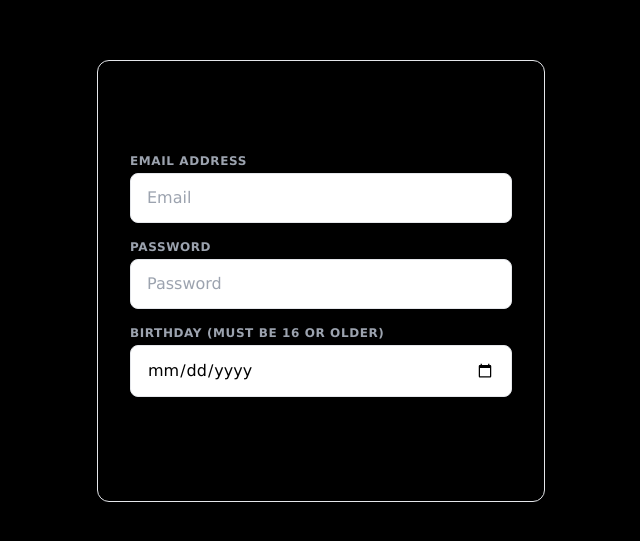
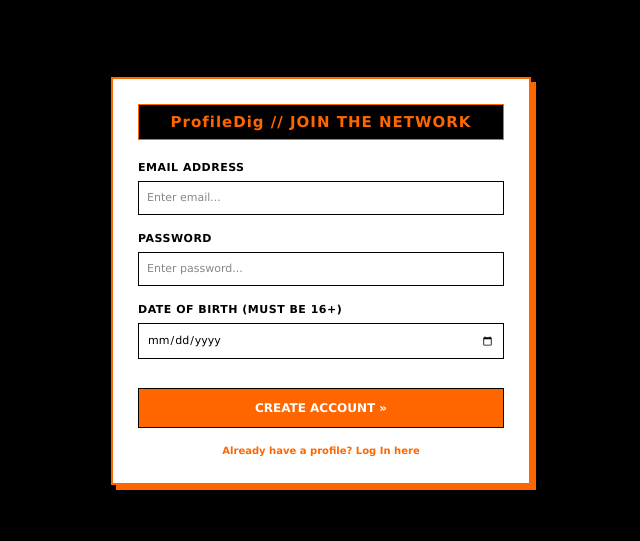
Before and after one commit to Dead-world/BFRENZ, a React (Vite) app: page /register in a window 1280 px wide. Shown: the part 119-660 px from the top of the page, without its empty margins (319-959 px from the left). Built offline with nearby package versions, Linux system fonts and the light colour scheme.

Commit message:
Fixed sign up page

```diff
--- a/src/pages/SignupPage.jsx
+++ b/src/pages/SignupPage.jsx
@@ -1,5 +1,16 @@
 import { useState } from "react";
 import { supabase } from "../supabaseClient";
+import React from 'react';
+
+// Inject global font controls directly to ensure a boxy 2005 look
+if (typeof document !== 'undefined') {
+  const styleEl = document.createElement('style');
+  styleEl.innerHTML = `
+    .retro-input::placeholder { color: #888888; }
+    .retro-input:focus { outline: none; border: 1px solid #ffffff !important; box-shadow: 0 0 5px #FF6600; }
+  `;
+  document.head.appendChild(styleEl);
+}
 
 export default function SignupPage() {
   const [email, setEmail] = useState("");
@@ -12,11 +23,11 @@ export default function SignupPage() {
     setError("");
 
     if (!birthday) {
-      setError("Please select your birthday.");
+      setError("Please specify your date of birth.");
       return;
     }
 
-    // 16-or-older verification logic
+    // 16-or-older verification rule engine
     const birthDate = new Date(birthday);
     const today = new Date();
     let age = today.getFullYear() - birthDate.getFullYear();
@@ -27,7 +38,7 @@ export default function SignupPage() {
     }
 
     if (age < 16) {
-      setError("You must be 16 years or older to register an account on ProfileDig.");
+      setError("CRITICAL ERROR: You must be 16 years or older to initialize a ProfileDig profile.");
       return;
     }
 
@@ -44,8 +55,8 @@ export default function SignupPage() {
 
     const user = data.user;
 
-    if (user) {
-      // Create initial profile record matching your schema configuration
+        if (user) {
+      // Create initial profile record matching your case-sensitive schema configuration
       const { error: profileError } = await supabase.from("profiles").insert({
         User_id: user.id,
         username: email.split("@")[0],
@@ -66,48 +77,116 @@ export default function SignupPage() {
     window.location.href = "/dashboard";
   }
 
-    return (
-    <div className="min-h-screen bg-background text-text flex items-center justify-center px-6">
-      <form
-        onSubmit={handleSignup}
-        className="bg-surface p-8 rounded-xl w-full max-w-md border border-accent shadow-lg"
-      >
-        <h1 className="text-3xl font-bold mb-6 text-primary">Create Account</h1>
+    const containerStyle = {
+    minHeight: '100vh',
+    backgroundColor: '#000000',
+    color: '#000000',
+    display: 'flex',
+    alignItems: 'center',
+    justifyContent: 'center',
+    padding: '24px',
+    fontFamily: 'Verdana, Arial, Helvetica, sans-serif'
+  };
 
-        {error && <p className="text-red-500 mb-4 font-semibold text-sm">{error}</p>}
+  const formStyle = {
+    backgroundColor: '#ffffff',
+    border: '2px solid #FF6600',
+    padding: '25px',
+    width: '100%',
+    maxWidth: '420px',
+    boxShadow: '5px 5px 0px #FF6600', // Boxy hard-edge retro drop shadow
+  };
 
-        <label className="block text-xs font-semibold uppercase tracking-wider mb-1 text-gray-400">Email Address</label>
+  const inputStyle = {
+    width: '100%',
+    marginBottom: '16px',
+    padding: '8px',
+    backgroundColor: '#ffffff',
+    border: '1px solid #000000',
+    color: '#000000',
+    fontSize: '11px',
+    fontFamily: 'Verdana, sans-serif',
+  };
+
+  const labelStyle = {
+    display: 'block',
+    fontSize: '11px',
+    fontWeight: 'bold',
+    color: '#000000',
+    marginBottom: '4px',
+    textTransform: 'uppercase',
+    letterSpacing: '0.5px'
+  };
+
+  const buttonStyle = {
+    width: '100%',
+    padding: '10px',
+    backgroundColor: '#FF6600',
+    color: '#ffffff',
+    border: '1px solid #000000',
+    fontWeight: 'bold',
+    fontSize: '12px',
+    cursor: 'pointer',
+    textTransform: 'uppercase',
+    marginTop: '5px'
+  };
+
+  return (
+    <div style={containerStyle}>
+      <form onSubmit={handleSignup} style={formStyle}>
+
+        {/* Top Header Branding Banner Block */}
+        <div style={{ backgroundColor: '#000000', padding: '6px', marginBottom: '20px', border: '1px solid #FF6600', textAlign: 'center' }}>
+          <h1 style={{ color: '#FF6600', fontSize: '15px', fontWeight: 'bold', margin: 0, letterSpacing: '1px' }}>
+            ProfileDig // JOIN THE NETWORK
+          </h1>
+        </div>
+
+        {/* Runtime Input Exception Alerts Row */}
+        {error && (
+          <div style={{ backgroundColor: '#ffe5d4', border: '1px dashed #FF6600', color: '#cc0000', padding: '8px', fontSize: '11px', fontWeight: 'bold', marginBottom: '15px' }}>
+            ⚠ ERROR: {error}
+          </div>
+        )}
+
+        <label style={labelStyle}>Email Address</label>
         <input
           type="email"
-          placeholder="Email"
-          className="w-full mb-4 px-4 py-3 bg-background border border-accent rounded-lg text-text focus:outline-none focus:border-primary"
+          placeholder="Enter email..."
+          className="retro-input"
+          style={inputStyle}
           onChange={(e) => setEmail(e.target.value)}
           required
         />
 
-        <label className="block text-xs font-semibold uppercase tracking-wider mb-1 text-gray-400">Password</label>
+        <label style={labelStyle}>Password</label>
         <input
           type="password"
-          placeholder="Password"
-          className="w-full mb-4 px-4 py-3 bg-background border border-accent rounded-lg text-text focus:outline-none focus:border-primary"
+          placeholder="Enter password..."
+          className="retro-input"
+          style={inputStyle}
           onChange={(e) => setPassword(e.target.value)}
           required
         />
 
-        <label className="block text-xs font-semibold uppercase tracking-wider mb-1 text-gray-400">Birthday (Must be 16 or older)</label>
+        <label style={labelStyle}>Date of Birth (Must be 16+)</label>
         <input
           type="date"
-          className="w-full mb-6 px-4 py-3 bg-background border border-accent rounded-lg text-text focus:outline-none focus:border-primary invert-calendar-icon"
+          className="retro-input"
+          style={{ ...inputStyle, marginBottom: '24px' }}
           onChange={(e) => setBirthday(e.target.value)}
           required
         />
 
-        <button
-          type="submit"
-          className="w-full py-3 bg-primary hover:bg-accent rounded-lg font-semibold text-text transition shadow-md"
-        >
-          Sign Up
+        <button type="submit" style={buttonStyle}>
+          Create Account »
         </button>
+
+        <div style={{ marginTop: '15px', textAlign: 'center', fontSize: '10px' }}>
+          <a href="/login" style={{ color: '#FF6600', textDecoration: 'none', fontWeight: 'bold' }}>
+            Already have a profile? Log In here
+          </a>
+        </div>
       </form>
     </div>
   );
```
